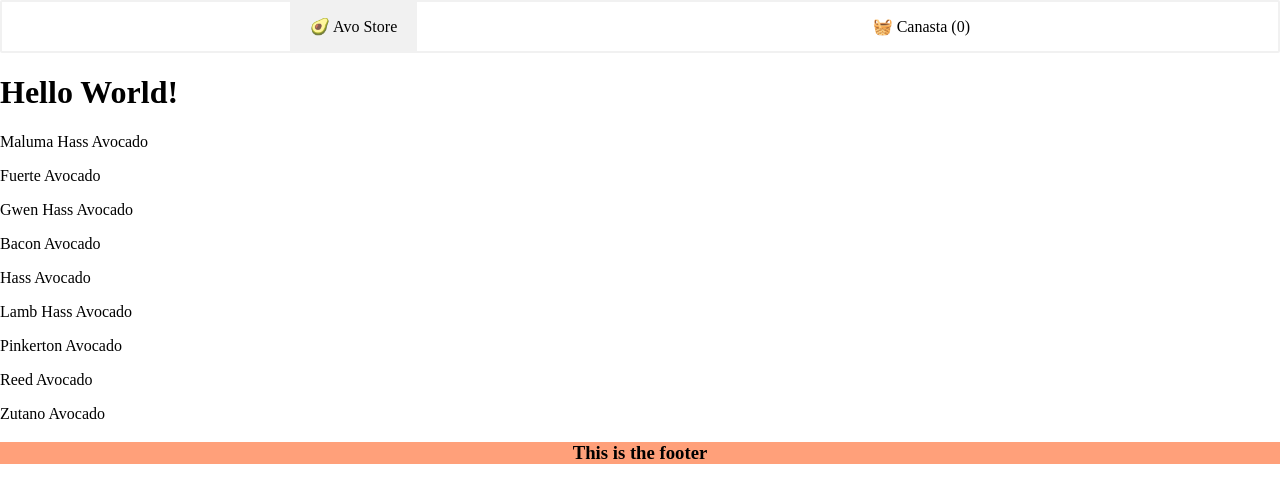
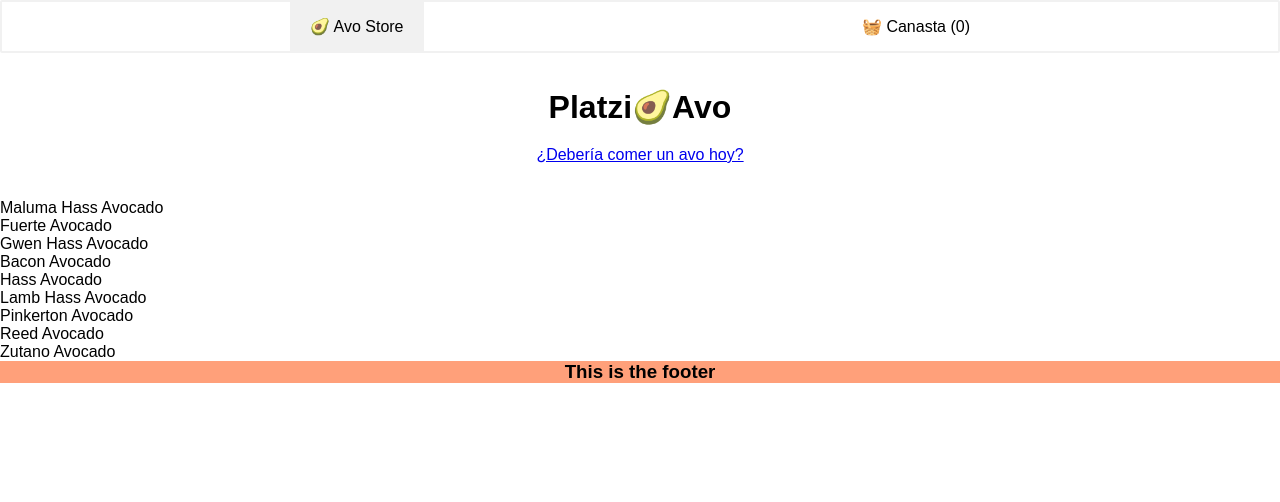
Before and after one commit to jesusmongedev/platzi-avo-app, a Next.js app: page / in a window 1280 px wide. Shown: the top 502 px of the page. Built offline with nearby package versions, Linux system fonts and the light colour scheme.

Commit message:
Reset the default browser styles. Import the Header component in the HomePage

```diff
--- a/index-css/index.css
+++ b/index-css/index.css
@@ -1,3 +1,8 @@
-body {
+* {
   margin: 0;
+  padding: 0;
+  box-sizing: border-box;
 }
+html {
+  font-family: Arial, Helvetica, sans-serif;
+}
--- a/pages/index.js
+++ b/pages/index.js
@@ -1,3 +1,4 @@
+import Header from "@components/Header";
 import Head from "next/head";
 import { useEffect, useState } from "react";
 // Challenge PRODUCT_DATA filled by users
@@ -19,7 +20,8 @@
       <Head>
         <title>Platzi-Avo 🥑</title>
       </Head>
-      <h1>Hello World!</h1>
+      <Header />
+      {/* Product List */}
       {productList.map((product) => (
         <>
           <p key={product.id}>{product?.name}</p>
```
